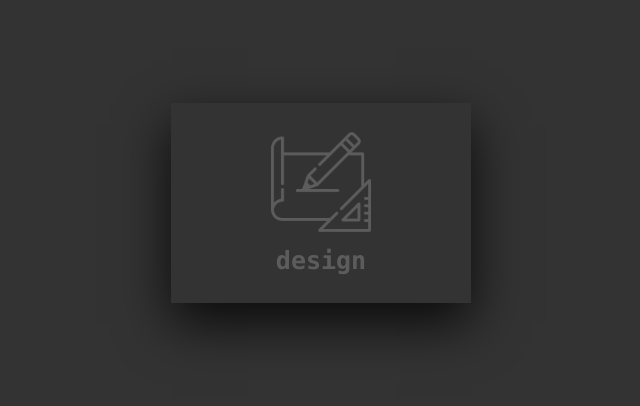
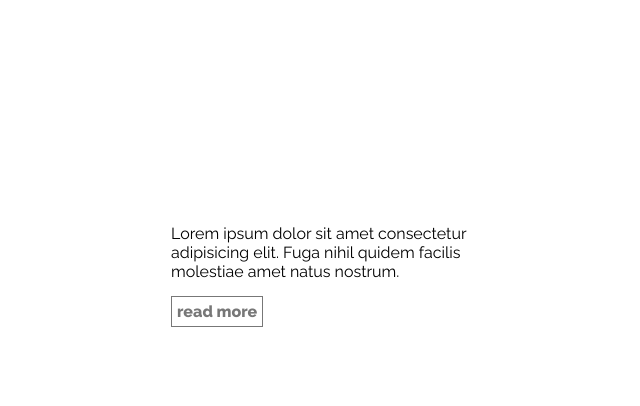
Before and after one commit to CaioEnrique/Atividade-8---Double-effect-card, a plain HTML site: page index.html in a window 1280 px wide. Shown: the part 197-603 px from the top of the page, without its empty margins (319-959 px from the left). Drawn offline with Linux system fonts and the light colour scheme.

Commit message:
Update style.css

```diff
--- a/style.css
+++ b/style.css
@@ -1,74 +1,71 @@
 @import url(https://fonts.googleapis.com/css?family=Raleway:400,500,800);
 
-body{
+body {
   margin: 0;
   height: 100vh;
-background: #333;
+  background: #fff;
   display: flex;
   justify-content: center;
   align-items: center;
-font-family: consolas;
+  font-family: Raleway, sans-serif;
 }
 
-.card{
+.card {
   position: relative;
   cursor: pointer;
   width: 300px;
 }
 
-.face1{
+.card .face {
   position: relative;
   width: 300px;
   height: 200px;
-background-color: #333;
+  transition: 0.5s;
+}
+
+.card .face.face1 {
+  background: #333;
   display: flex;
-flex-direction: column;
   justify-content: center;
   align-items: center;
-transition: 0.5s;
+  z-index: 1;
   transform: translateY(100px);
-z-index: 1;
 }
 
-.card:hover .face1{
-background-color: #ff0057;
+.card:hover .face.face1 {
+  background: #ff0057;
   transform: translateY(0);
 }
 
-.face2{
-position: relative;
-width: 300px;
-height: 200px;
-background-color: white;
+.card .face.face2 {
+  background: #fff;
   display: flex;
-flex-direction: column;
   justify-content: center;
   align-items: center;
+  padding: 20px;
   box-sizing: border-box;
-padding: 20px;
-transition: 0.5s;
+  box-shadow: 0 20px 50px rgba(0, 0, 0, 0.8);
   transform: translateY(-100px);
-box-shadow: 0 20px 50px rgba(0,0,0,0.8);
 }
 
-.card:hover .face2{
+.card:hover .face.face2 {
   transform: translateY(0);
 }
 
-.imgbox{
+.imgbox {
   opacity: 0.2;
   transition: 0.5s;
 }
 
-.card:hover .imgbox{
+.card:hover .imgbox {
   opacity: 1;
 }
 
-.face1 img{
+.imgbox img {
   width: 100px;
 }
 
-h3{
+h3 {
   margin: 10px 0 0;
   padding: 0;
   color: white;
@@ -76,22 +73,16 @@
   font-size: 25px;
 }
 
-p{
+p {
   margin: 0;
   padding: 0;
 }
 
-a{
-margin: 15px 0;
+a {
+  margin: 15px 0 0;
   display: inline-block;
   text-decoration: none;
   font-weight: 900;
   color: #777;
   padding: 5px;
   border: 1px solid #777;
-}
-
-a:hover{
-background-color: #777;
-color: white;
-}
```
Lines whose indentation alone changed are shown as unchanged.
